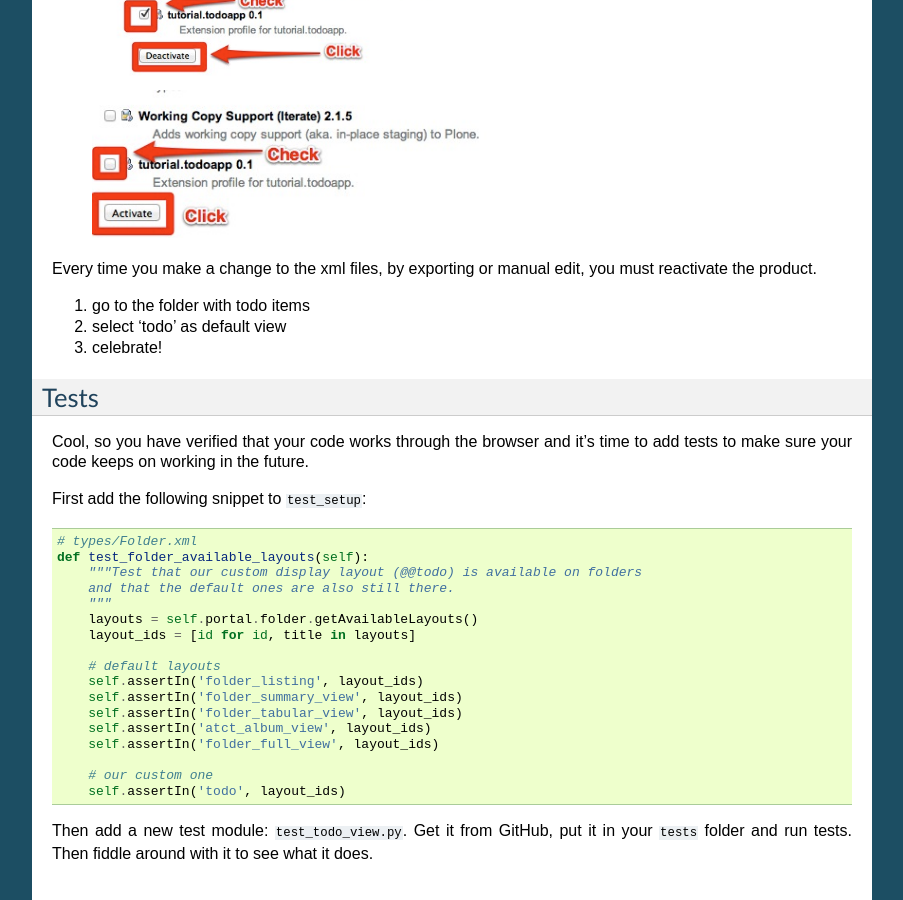
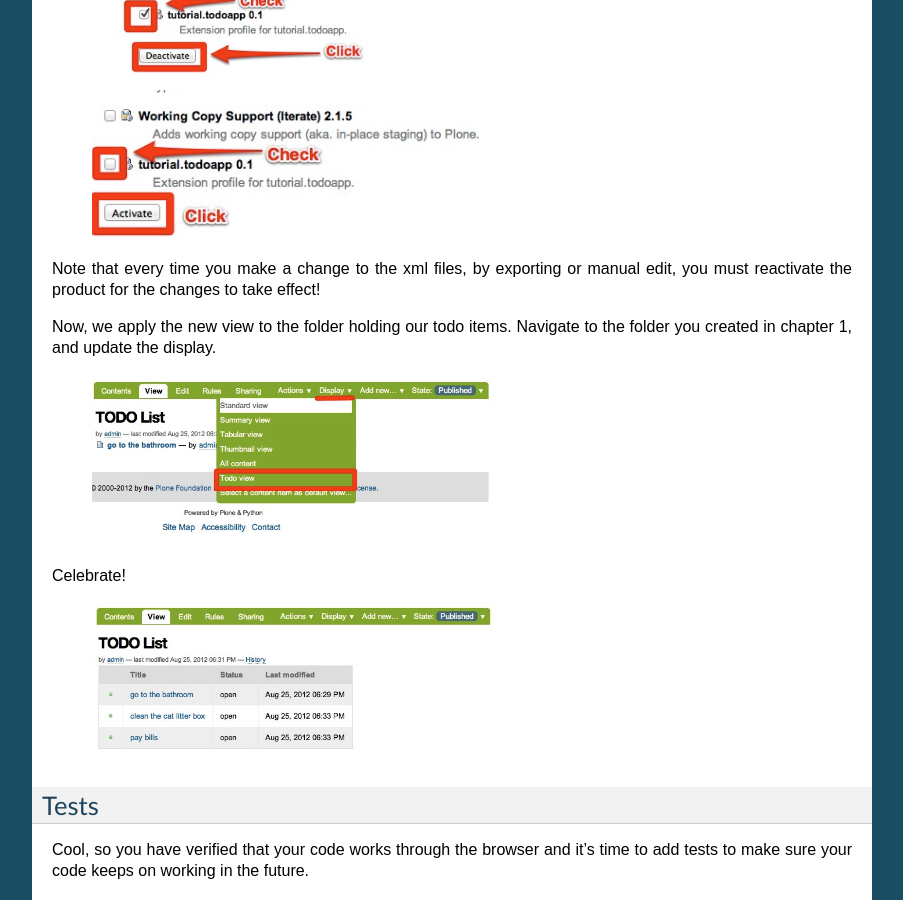
Before and after one commit to collective/tutorial.todoapp, a Sphinx documentation site: the page built from docs/chapter_3.rst, in a window 1280 px wide and 900 px high, scrolled down 1514 px. Shown: the whole window, without its empty margins (198-1101 px from the left). Built offline with Sphinx 7.4.7, drawn with Linux system fonts in a browser that asks for light colours; pages that are not in the unit, such as notebooks, are missing from menus.

Commit message:
add screenshots for chapter 3

```diff
--- a/docs/chapter_3.rst
+++ b/docs/chapter_3.rst
@@ -87,12 +87,19 @@ Deactivate the tutorial.todoapp product, and then reactivate it.
    .. image:: images/reactivate.jpg
       :width: 400px
 
-Every time you make a change to the xml files, by exporting or manual edit, you
-must reactivate the product.
+Note that every time you make a change to the xml files, by exporting or manual edit, you
+must reactivate the product for the changes to take effect!
 
-#. go to the folder with todo items
-#. select 'todo' as default view
-#. celebrate!
+Now, we apply the new view to the folder holding our todo items. Navigate to the folder you
+created in chapter 1, and update the display.
+
+   .. image:: images/select_todo_view.jpg
+      :width: 400px
+
+Celebrate!
+
+   .. image:: images/custom_view.jpg
+      :width: 400px
 
 
 Tests
```
Also changed, not shown: docs/images/custom_view.jpg (added), docs/images/select_todo_view.jpg (added).
